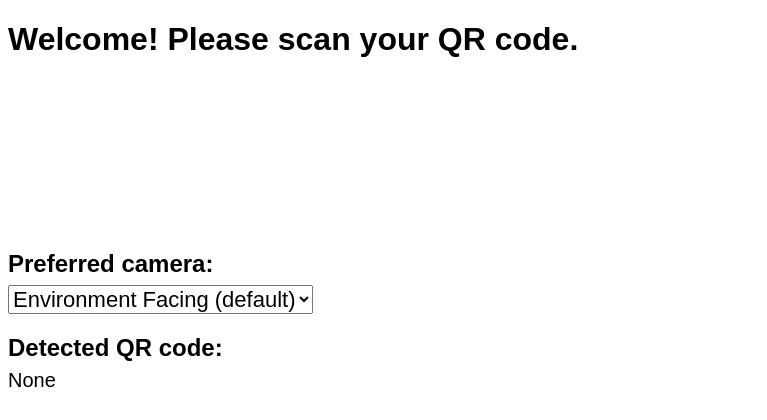
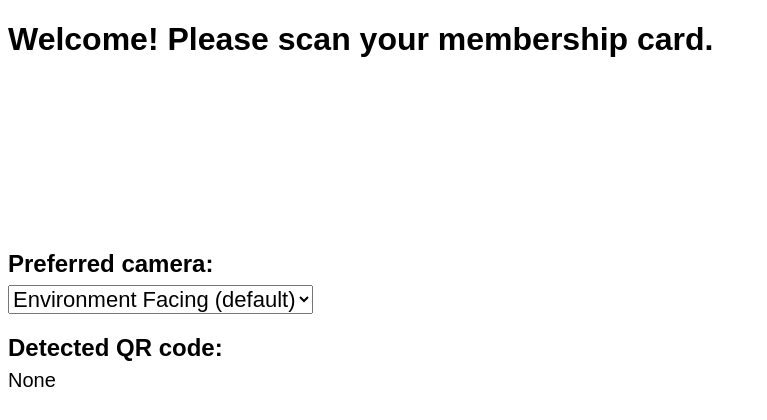
Before and after one commit to jla524/volunteer-hours, a Flask app: page / in a window 1280 px wide. Shown: the top 420 px of the page, without its empty margins (0-767 px from the left). Run offline with Flask 2, Linux system fonts and the light colour scheme; parts of the project's set-up code (start-up, migrations or seed data) failed here and were passed over; some libraries are stand-ins or nearby versions.

Commit message:
Update welcome message

```diff
--- a/volunteer_hours/templates/index.html
+++ b/volunteer_hours/templates/index.html
@@ -14,7 +14,7 @@
 	   <link rel='stylesheet' type='text/css' href={{url_for('static', filename='css/style.css')}}>
     </head>
     <body>
-        <h1>Welcome! Please scan your QR code.</h1>
+        <h1>Welcome! Please scan your membership card.</h1>
         <div id='video-container'>
             <video id='qr-video'></video>
         </div>
```
